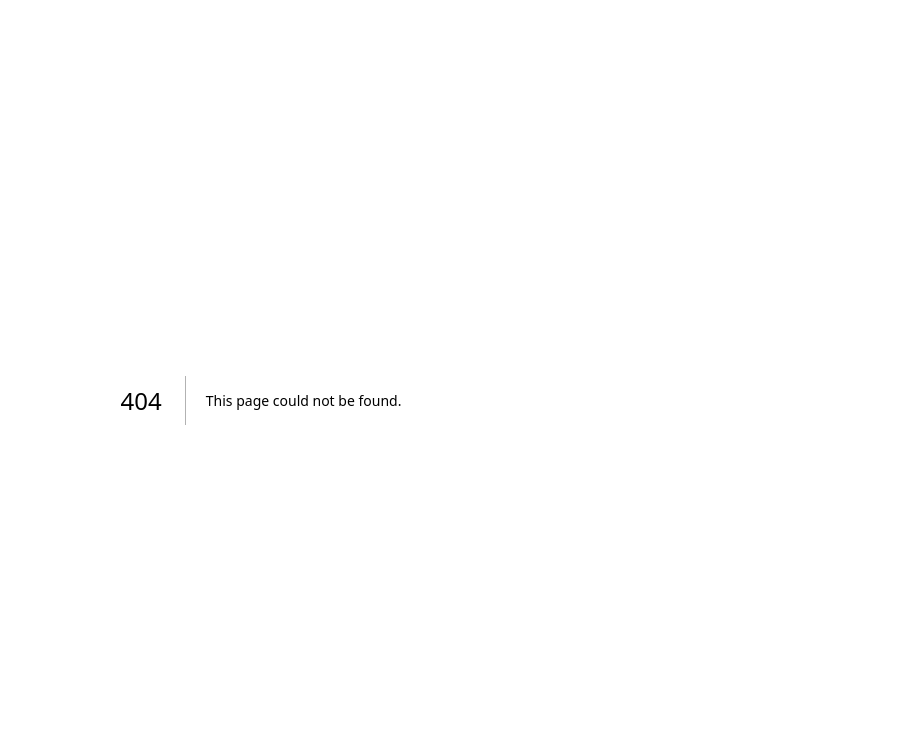
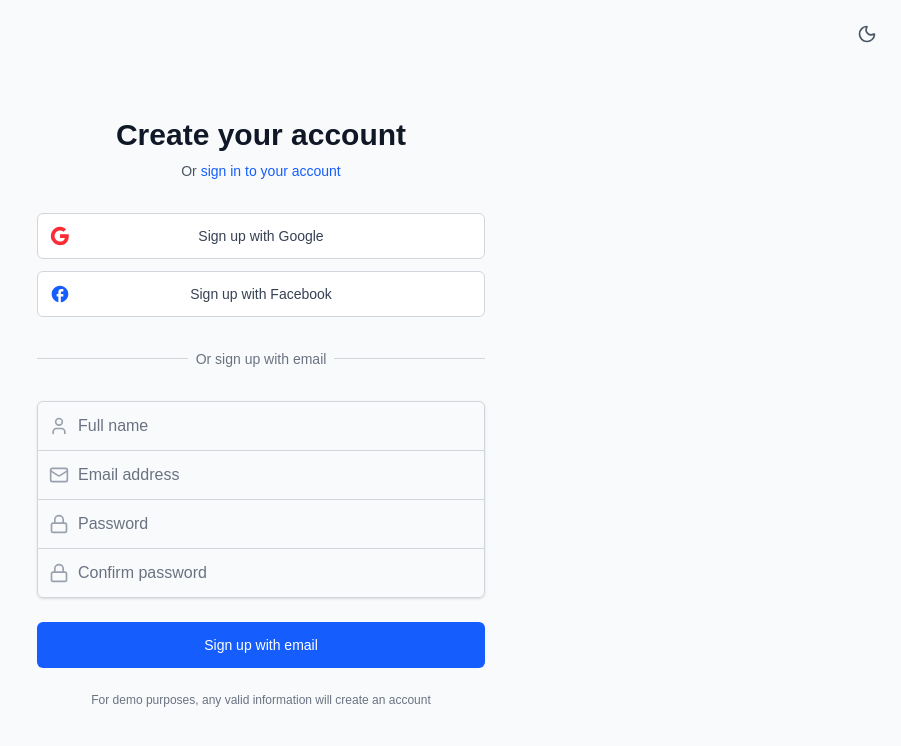
Before and after one commit to Yunmengheng/Taskov, a Next.js app: page /Signup in a window 1280 px wide. Before the commit this address had no page. Shown: the top 746 px of the page, without its empty margins (379-1280 px from the left). Built offline with nearby package versions, Linux system fonts and the light colour scheme.

Commit message:
Fixing the landing page fullscreenm problem and building the signup page

```diff
--- /dev/null
+++ b/app/Signup/page.tsx
@@ -0,0 +1,161 @@
+"use client";
+import React, { useState } from 'react';
+import Link from 'next/link';
+import { useRouter } from 'next/navigation';
+import { useAuth } from '@/contexts/AuthContext';
+import { useTheme } from '@/contexts/ThemeContext';
+import { MoonIcon, SunIcon, LockIcon, MailIcon, UserIcon } from 'lucide-react';
+const Signup: React.FC = () => {
+  const [name, setName] = useState('');
+  const [email, setEmail] = useState('');
+  const [password, setPassword] = useState('');
+  const [confirmPassword, setConfirmPassword] = useState('');
+  const [error, setError] = useState('');
+  const [isLoading, setIsLoading] = useState(false);
+  const [socialLoading, setSocialLoading] = useState<'google' | 'facebook' | null>(null);
+  const {
+    signup,
+    loginWithGoogle,
+    loginWithFacebook
+  } = useAuth();
+  const {
+    theme,
+    toggleTheme
+  } = useTheme();
+  const router = useRouter();
+  const handleSubmit = async (e: React.FormEvent) => {
+    e.preventDefault();
+    setError('');
+    if (password !== confirmPassword) {
+      return setError('Passwords do not match');
+    }
+    setIsLoading(true);
+    try {
+      await signup(name, email, password);
+      router.push('/dashboard');
+    } catch (err) {
+      setError('Failed to create an account');
+    } finally {
+      setIsLoading(false);
+    }
+  };
+  const handleGoogleSignup = async () => {
+    setError('');
+    setSocialLoading('google');
+    try {
+      await loginWithGoogle();
+      router.push('/dashboard');
+    } catch (err) {
+      setError('Failed to sign up with Google.');
+    } finally {
+      setSocialLoading(null);
+    }
+  };
+  const handleFacebookSignup = async () => {
+    setError('');
+    setSocialLoading('facebook');
+    try {
+      await loginWithFacebook();
+      router.push('/dashboard');
+    } catch (err) {
+      setError('Failed to sign up with Facebook.');
+    } finally {
+      setSocialLoading(null);
+    }
+  };
+  return <div className={`${theme} min-h-screen flex items-center justify-center bg-gray-50 dark:bg-gray-900 py-12 px-4 sm:px-6 lg:px-8`}>
+      <div className="max-w-md w-full space-y-8">
+        <div className="text-center">
+          <h2 className="mt-6 text-3xl font-extrabold text-gray-900 dark:text-white">
+            Create your account
+          </h2>
+          <p className="mt-2 text-sm text-gray-600 dark:text-gray-400">
+            Or{' '}
+            <Link href="/login" className="font-medium text-blue-600 hover:text-blue-500 dark:text-blue-400">
+              sign in to your account
+            </Link>
+          </p>
+        </div>
+        <div className="absolute top-4 right-4">
+          <button onClick={toggleTheme} className="p-2 rounded-full hover:bg-gray-200 dark:hover:bg-gray-700" aria-label={theme === 'dark' ? 'Switch to light mode' : 'Switch to dark mode'}>
+            {theme === 'dark' ? <SunIcon className="h-5 w-5 text-gray-400" /> : <MoonIcon className="h-5 w-5 text-gray-600" />}
+          </button>
+        </div>
+        {/* Social Signup Buttons */}
+        <div className="space-y-3">
+          <button type="button" onClick={handleGoogleSignup} disabled={isLoading || socialLoading !== null} className="group relative w-full flex justify-center items-center py-3 px-4 border border-gray-300 dark:border-gray-700 text-sm font-medium rounded-md text-gray-700 dark:text-gray-200 bg-white dark:bg-gray-800 hover:bg-gray-50 dark:hover:bg-gray-700 focus:outline-none focus:ring-2 focus:ring-offset-2 focus:ring-blue-500 disabled:opacity-70">
+            <span className="absolute left-0 inset-y-0 flex items-center pl-3">
+              <svg className="h-5 w-5 text-red-500" viewBox="0 0 24 24">
+                <path fill="currentColor" d="M22.56 12.25c0-.78-.07-1.53-.2-2.25H12v4.26h5.92c-.26 1.37-1.04 2.53-2.21 3.31v2.77h3.57c2.08-1.92 3.28-4.74 3.28-8.09z" />
+                <path fill="currentColor" d="M12 23c2.97 0 5.46-.98 7.28-2.66l-3.57-2.77c-.98.66-2.23 1.06-3.71 1.06-2.86 0-5.29-1.93-6.16-4.53H2.18v2.84C3.99 20.53 7.7 23 12 23z" />
+                <path fill="currentColor" d="M5.84 14.09c-.22-.66-.35-1.36-.35-2.09s.13-1.43.35-2.09V7.07H2.18C1.43 8.55 1 10.22 1 12s.43 3.45 1.18 4.93l2.85-2.22.81-.62z" />
+                <path fill="currentColor" d="M12 5.38c1.62 0 3.06.56 4.21 1.64l3.15-3.15C17.45 2.09 14.97 1 12 1 7.7 1 3.99 3.47 2.18 7.07l3.66 2.84c.87-2.6 3.3-4.53 6.16-4.53z" />
+                <path fill="none" d="M1 1h22v22H1z" />
+              </svg>
+            </span>
+            {socialLoading === 'google' ? 'Signing up...' : 'Sign up with Google'}
+          </button>
+          <button type="button" onClick={handleFacebookSignup} disabled={isLoading || socialLoading !== null} className="group relative w-full flex justify-center items-center py-3 px-4 border border-gray-300 dark:border-gray-700 text-sm font-medium rounded-md text-gray-700 dark:text-gray-200 bg-white dark:bg-gray-800 hover:bg-gray-50 dark:hover:bg-gray-700 focus:outline-none focus:ring-2 focus:ring-offset-2 focus:ring-blue-500 disabled:opacity-70">
+            <span className="absolute left-0 inset-y-0 flex items-center pl-3">
+              <svg className="h-5 w-5 text-blue-600" viewBox="0 0 24 24">
+                <path fill="currentColor" d="M22 12c0-5.52-4.48-10-10-10S2 6.48 2 12c0 4.84 3.44 8.87 8 9.8V15H8v-3h2V9.5C10 7.57 11.57 6 13.5 6H16v3h-2c-.55 0-1 .45-1 1v2h3v3h-3v6.95c5.05-.5 9-4.76 9-9.95z" />
+              </svg>
+            </span>
+            {socialLoading === 'facebook' ? 'Signing up...' : 'Sign up with Facebook'}
+          </button>
+        </div>
+        <div className="relative">
+          <div className="absolute inset-0 flex items-center">
+            <div className="w-full border-t border-gray-300 dark:border-gray-700"></div>
+          </div>
+          <div className="relative flex justify-center text-sm">
+            <span className="px-2 bg-gray-50 dark:bg-gray-900 text-gray-500 dark:text-gray-400">
+              Or sign up with email
+            </span>
+          </div>
+        </div>
+        <form className="mt-6 space-y-6" onSubmit={handleSubmit}>
+          {error && <div className="bg-red-50 dark:bg-red-900/30 border border-red-200 dark:border-red-800 p-3 rounded-md">
+              <p className="text-sm text-red-600 dark:text-red-400">{error}</p>
+            </div>}
+          <div className="rounded-md shadow-sm -space-y-px">
+            <div className="relative">
+              <div className="absolute inset-y-0 left-0 pl-3 flex items-center pointer-events-none">
+                <UserIcon className="h-5 w-5 text-gray-400" />
+              </div>
+              <input id="name" name="name" type="text" required value={name} onChange={e => setName(e.target.value)} className="appearance-none rounded-t-md relative block w-full px-10 py-3 border border-gray-300 dark:border-gray-700 placeholder-gray-500 text-gray-900 dark:text-white dark:bg-gray-800 focus:outline-none focus:ring-blue-500 focus:border-blue-500 focus:z-10" placeholder="Full name" />
+            </div>
+            <div className="relative">
+              <div className="absolute inset-y-0 left-0 pl-3 flex items-center pointer-events-none">
+                <MailIcon className="h-5 w-5 text-gray-400" />
+              </div>
+              <input id="email-address" name="email" type="email" autoComplete="email" required value={email} onChange={e => setEmail(e.target.value)} className="appearance-none relative block w-full px-10 py-3 border border-gray-300 dark:border-gray-700 placeholder-gray-500 text-gray-900 dark:text-white dark:bg-gray-800 focus:outline-none focus:ring-blue-500 focus:border-blue-500 focus:z-10" placeholder="Email address" />
+            </div>
+            <div className="relative">
+              <div className="absolute inset-y-0 left-0 pl-3 flex items-center pointer-events-none">
+                <LockIcon className="h-5 w-5 text-gray-400" />
+              </div>
+              <input id="password" name="password" type="password" autoComplete="new-password" required value={password} onChange={e => setPassword(e.target.value)} className="appearance-none relative block w-full px-10 py-3 border border-gray-300 dark:border-gray-700 placeholder-gray-500 text-gray-900 dark:text-white dark:bg-gray-800 focus:outline-none focus:ring-blue-500 focus:border-blue-500 focus:z-10" placeholder="Password" />
+            </div>
+            <div className="relative">
+              <div className="absolute inset-y-0 left-0 pl-3 flex items-center pointer-events-none">
+                <LockIcon className="h-5 w-5 text-gray-400" />
+              </div>
+              <input id="confirm-password" name="confirm-password" type="password" autoComplete="new-password" required value={confirmPassword} onChange={e => setConfirmPassword(e.target.value)} className="appearance-none rounded-b-md relative block w-full px-10 py-3 border border-gray-300 dark:border-gray-700 placeholder-gray-500 text-gray-900 dark:text-white dark:bg-gray-800 focus:outline-none focus:ring-blue-500 focus:border-blue-500 focus:z-10" placeholder="Confirm password" />
+            </div>
+          </div>
+          <div>
+            <button type="submit" disabled={isLoading || socialLoading !== null} className="group relative w-full flex justify-center py-3 px-4 border border-transparent text-sm font-medium rounded-md text-white bg-blue-600 hover:bg-blue-700 focus:outline-none focus:ring-2 focus:ring-offset-2 focus:ring-blue-500 disabled:opacity-70">
+              {isLoading ? 'Creating account...' : 'Sign up with email'}
+            </button>
+          </div>
+          <div className="text-center">
+            <p className="text-xs text-gray-500 dark:text-gray-400">
+              For demo purposes, any valid information will create an account
+            </p>
+          </div>
+        </form>
+      </div>
+    </div>;
+};
+export default Signup;
--- a/components/LandingPage.tsx
+++ b/components/LandingPage.tsx
@@ -2,7 +2,8 @@ import React from 'react';
 import Link  from 'next/link';
 import { CheckCircleIcon, ArrowRightIcon, CheckSquareIcon, ClockIcon, BarChart3Icon, CalendarIcon, TagIcon, KanbanIcon, UsersIcon, MessageSquareIcon } from 'lucide-react';
 const LandingPage: React.FC = () => {
-  return <div className="min-h-screen bg-white">
+  return (
+    <div className="min-h-screen w-screen flex flex-col bg-white">
       {/* Header */}
       <header className="bg-white shadow-sm border-b border-gray-200">
         <div className="max-w-7xl mx-auto px-4 sm:px-6 lg:px-8">
@@ -17,23 +18,23 @@ const LandingPage: React.FC = () => {
               <Link href="/Login" className="text-gray-700 hover:text-blue-600 font-medium">
                 Sign In
               </Link>
-              <Link href="/Login" className="bg-blue-600 hover:bg-blue-700 text-white font-medium py-2 px-4 rounded-lg transition-colors duration-300">
+              <Link href="/Signup" className="bg-blue-600 hover:bg-blue-700 text-white font-medium py-2 px-4 rounded-lg transition-colors duration-300">
                 Get Started
               </Link>
             </div>
           </div>
         </div>
       </header>
-      {/* Hero Section */}
-      <section className="bg-gradient-to-r from-blue-50 to-indigo-50 py-20">
+  {/* Hero Section (full remaining viewport height) */}
+  <section className="bg-gradient-to-r from-blue-50 to-indigo-50 py-6 md:py-8">
         <div className="max-w-7xl mx-auto px-4 sm:px-6 lg:px-8">
           <div className="flex flex-col md:flex-row items-center justify-between">
-            <div className="md:w-1/2 mb-10 md:mb-0">
-              <h1 className="text-4xl md:text-5xl font-bold text-gray-900 mb-6 leading-tight">
+            <div className="md:w-1/2 mb-6 md:mb-0">
+              <h1 className="text-4xl md:text-5xl font-bold text-gray-900 mb-4 leading-tight">
                 Manage Your Tasks <br />
                 <span className="text-blue-600">Simply & Effectively</span>
               </h1>
-              <p className="text-lg text-gray-700 mb-8 max-w-lg">
+              <p className="text-lg text-gray-700 mb-6 max-w-lg">
                 An intuitive task management platform that helps you organize,
                 prioritize, and complete your tasks with ease.
               </p>
@@ -389,6 +390,7 @@ const LandingPage: React.FC = () => {
           </div>
         </div>
       </footer>
-    </div>;
+    </div>
+  );
 };
 export default LandingPage;
--- a/package.json
+++ b/package.json
@@ -9,6 +9,7 @@
     "lint": "next lint"
   },
   "dependencies": {
+    "@heroicons/react": "^2.2.0",
     "lucide-react": "^0.537.0",
     "next": "15.4.6",
     "react": "19.1.0",
--- a/tsconfig.json
+++ b/tsconfig.json
@@ -22,6 +22,6 @@
       "@/*": ["./*"]
     }
   },
-  "include": ["next-env.d.ts", "**/*.ts", "**/*.tsx", ".next/types/**/*.ts"],
+  "include": ["next-env.d.ts", "**/*.ts", "**/*.tsx", ".next/types/**/*.ts", "app/Signup"],
   "exclude": ["node_modules"]
 }
```
Also changed, not shown: 1 other file (tests, documents, lock files or other folders).
